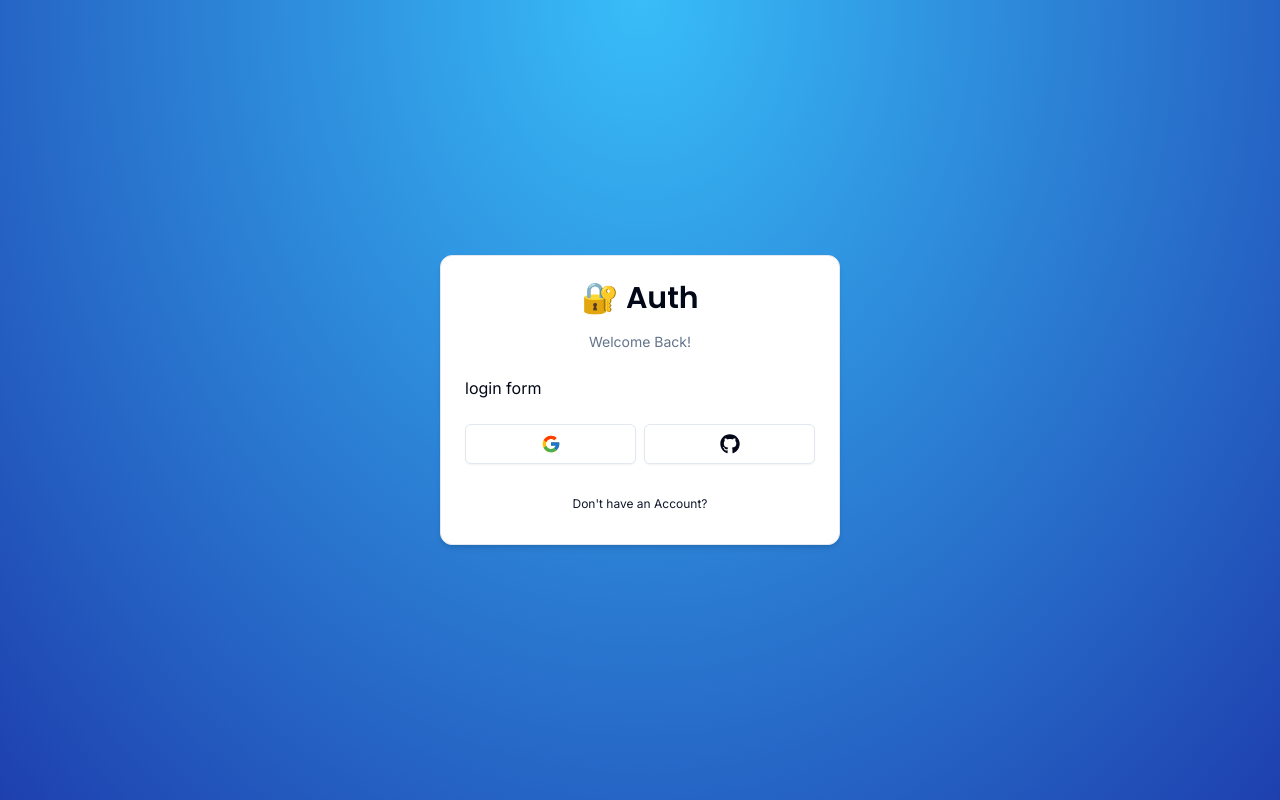
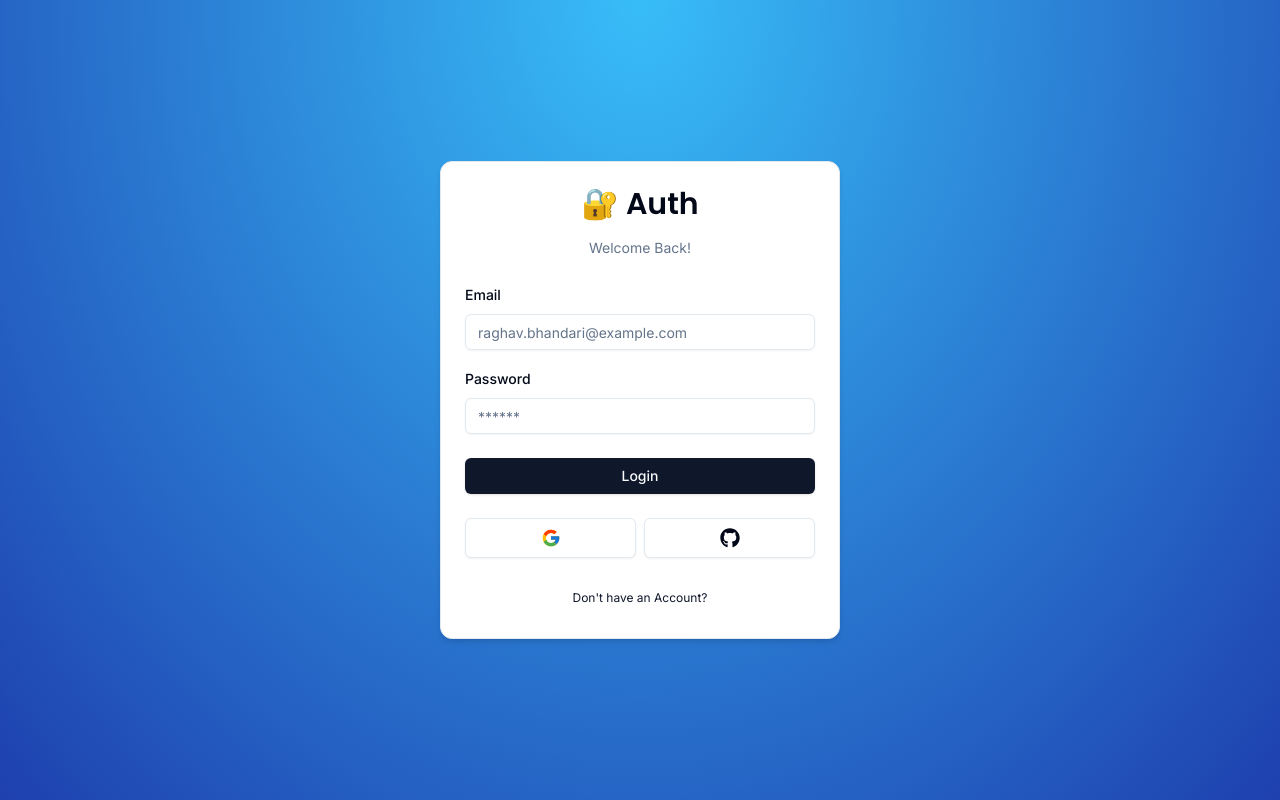
Before and after one commit to R-Bhandari/auth-tool, a Next.js app: page /auth/login in a window 1280 px wide. Built offline with nearby package versions, Linux system fonts and the light colour scheme.

Commit message:
login form updated

```diff
--- a/components/auth/login-form.tsx
+++ b/components/auth/login-form.tsx
@@ -1,6 +1,31 @@
+"use client";
+
+import * as z from "zod"
 import { CardWrapper } from "./card-wrapper"
+import { useForm } from "react-hook-form"
+import { zodResolver } from "@hookform/resolvers/zod"
+import { LoginSchema } from "@/schemas"
+import { Button } from "../ui/button";
+import { Input } from "../ui/input";
+import {
+    Form,
+    FormControl,
+    FormField,
+    FormItem,
+    FormLabel,
+    FormMessage
+ } from "../ui/form"
 
 export const LoginForm = () => {
+
+    const form = useForm<z.infer<typeof LoginSchema>>({
+        resolver: zodResolver(LoginSchema),
+        defaultValues: {
+            email: "",
+            password: ""
+        }
+    })
+
     return(
         <div>
             <CardWrapper
@@ -9,7 +34,57 @@
                 backButtonHref="/auth/register"
                 showSocial
             >
-                login form
+                <Form {...form}>
+                    <form
+                        onSubmit={form.handleSubmit(() => {})}
+                        className="space-y-6"
+                    >
+                        <div className="space-y-4">
+                            <FormField
+                                control={form.control}
+                                name="email"
+                                render={({field}) => (
+                                    <FormItem>
+                                        <FormLabel>Email</FormLabel>
+                                        <FormControl>
+                                            <Input
+                                                {...field}
+                                                placeholder="raghav.bhandari@example.com"
+                                                type="email"
+                                            />
+                                        </FormControl>
+                                        <FormMessage />
+                                    </FormItem>
+                                )}
+                            />
+
+                            <FormField
+                                control={form.control}
+                                name="password"
+                                render={({field}) => (
+                                    <FormItem>
+                                        <FormLabel>Password</FormLabel>
+                                        <FormControl>
+                                            <Input
+                                                {...field}
+                                                placeholder="******"
+                                                type="password"
+                                            />
+                                        </FormControl>
+                                        <FormMessage />
+                                    </FormItem>
+                                )}
+                            />
+                        </div>
+                        <Button
+                            type="submit"
+                            className="w-full"
+                        >
+                            Login
+                        </Button>
+
+                    </form>
+                </Form>
             </CardWrapper>
         </div>
     )
--- /dev/null
+++ b/components/ui/form.tsx
@@ -0,0 +1,176 @@
+import * as React from "react"
+import * as LabelPrimitive from "@radix-ui/react-label"
+import { Slot } from "@radix-ui/react-slot"
+import {
+  Controller,
+  ControllerProps,
+  FieldPath,
+  FieldValues,
+  FormProvider,
+  useFormContext,
+} from "react-hook-form"
+
+import { cn } from "@/lib/utils"
+import { Label } from "@/components/ui/label"
+
+const Form = FormProvider
+
+type FormFieldContextValue<
+  TFieldValues extends FieldValues = FieldValues,
+  TName extends FieldPath<TFieldValues> = FieldPath<TFieldValues>
+> = {
+  name: TName
+}
+
+const FormFieldContext = React.createContext<FormFieldContextValue>(
+  {} as FormFieldContextValue
+)
+
+const FormField = <
+  TFieldValues extends FieldValues = FieldValues,
+  TName extends FieldPath<TFieldValues> = FieldPath<TFieldValues>
+>({
+  ...props
+}: ControllerProps<TFieldValues, TName>) => {
+  return (
+    <FormFieldContext.Provider value={{ name: props.name }}>
+      <Controller {...props} />
+    </FormFieldContext.Provider>
+  )
+}
+
+const useFormField = () => {
+  const fieldContext = React.useContext(FormFieldContext)
+  const itemContext = React.useContext(FormItemContext)
+  const { getFieldState, formState } = useFormContext()
+
+  const fieldState = getFieldState(fieldContext.name, formState)
+
+  if (!fieldContext) {
+    throw new Error("useFormField should be used within <FormField>")
+  }
+
+  const { id } = itemContext
+
+  return {
+    id,
+    name: fieldContext.name,
+    formItemId: `${id}-form-item`,
+    formDescriptionId: `${id}-form-item-description`,
+    formMessageId: `${id}-form-item-message`,
+    ...fieldState,
+  }
+}
+
+type FormItemContextValue = {
+  id: string
+}
+
+const FormItemContext = React.createContext<FormItemContextValue>(
+  {} as FormItemContextValue
+)
+
+const FormItem = React.forwardRef<
+  HTMLDivElement,
+  React.HTMLAttributes<HTMLDivElement>
+>(({ className, ...props }, ref) => {
+  const id = React.useId()
+
+  return (
+    <FormItemContext.Provider value={{ id }}>
+      <div ref={ref} className={cn("space-y-2", className)} {...props} />
+    </FormItemContext.Provider>
+  )
+})
+FormItem.displayName = "FormItem"
+
+const FormLabel = React.forwardRef<
+  React.ElementRef<typeof LabelPrimitive.Root>,
+  React.ComponentPropsWithoutRef<typeof LabelPrimitive.Root>
+>(({ className, ...props }, ref) => {
+  const { error, formItemId } = useFormField()
+
+  return (
+    <Label
+      ref={ref}
+      className={cn(error && "text-destructive", className)}
+      htmlFor={formItemId}
+      {...props}
+    />
+  )
+})
+FormLabel.displayName = "FormLabel"
+
+const FormControl = React.forwardRef<
+  React.ElementRef<typeof Slot>,
+  React.ComponentPropsWithoutRef<typeof Slot>
+>(({ ...props }, ref) => {
+  const { error, formItemId, formDescriptionId, formMessageId } = useFormField()
+
+  return (
+    <Slot
+      ref={ref}
+      id={formItemId}
+      aria-describedby={
+        !error
+          ? `${formDescriptionId}`
+          : `${formDescriptionId} ${formMessageId}`
+      }
+      aria-invalid={!!error}
+      {...props}
+    />
+  )
+})
+FormControl.displayName = "FormControl"
+
+const FormDescription = React.forwardRef<
+  HTMLParagraphElement,
+  React.HTMLAttributes<HTMLParagraphElement>
+>(({ className, ...props }, ref) => {
+  const { formDescriptionId } = useFormField()
+
+  return (
+    <p
+      ref={ref}
+      id={formDescriptionId}
+      className={cn("text-[0.8rem] text-muted-foreground", className)}
+      {...props}
+    />
+  )
+})
+FormDescription.displayName = "FormDescription"
+
+const FormMessage = React.forwardRef<
+  HTMLParagraphElement,
+  React.HTMLAttributes<HTMLParagraphElement>
+>(({ className, children, ...props }, ref) => {
+  const { error, formMessageId } = useFormField()
+  const body = error ? String(error?.message) : children
+
+  if (!body) {
+    return null
+  }
+
+  return (
+    <p
+      ref={ref}
+      id={formMessageId}
+      className={cn("text-[0.8rem] font-medium text-destructive", className)}
+      {...props}
+    >
+      {body}
+    </p>
+  )
+})
+FormMessage.displayName = "FormMessage"
+
+export {
+  useFormField,
+  Form,
+  FormItem,
+  FormLabel,
+  FormControl,
+  FormDescription,
+  FormMessage,
+  FormField,
+}
--- /dev/null
+++ b/components/ui/input.tsx
@@ -0,0 +1,25 @@
+import * as React from "react"
+
+import { cn } from "@/lib/utils"
+
+export interface InputProps
+  extends React.InputHTMLAttributes<HTMLInputElement> {}
+
+const Input = React.forwardRef<HTMLInputElement, InputProps>(
+  ({ className, type, ...props }, ref) => {
+    return (
+      <input
+        type={type}
+        className={cn(
+          "flex h-9 w-full rounded-md border border-input bg-transparent px-3 py-1 text-sm shadow-sm transition-colors file:border-0 file:bg-transparent file:text-sm file:font-medium placeholder:text-muted-foreground focus-visible:outline-none focus-visible:ring-1 focus-visible:ring-ring disabled:cursor-not-allowed disabled:opacity-50",
+          className
+        )}
+        ref={ref}
+        {...props}
+      />
+    )
+  }
+)
+Input.displayName = "Input"
+
+export { Input }
--- /dev/null
+++ b/components/ui/label.tsx
@@ -0,0 +1,26 @@
+"use client"
+
+import * as React from "react"
+import * as LabelPrimitive from "@radix-ui/react-label"
+import { cva, type VariantProps } from "class-variance-authority"
+
+import { cn } from "@/lib/utils"
+
+const labelVariants = cva(
+  "text-sm font-medium leading-none peer-disabled:cursor-not-allowed peer-disabled:opacity-70"
+)
+
+const Label = React.forwardRef<
+  React.ElementRef<typeof LabelPrimitive.Root>,
+  React.ComponentPropsWithoutRef<typeof LabelPrimitive.Root> &
+    VariantProps<typeof labelVariants>
+>(({ className, ...props }, ref) => (
+  <LabelPrimitive.Root
+    ref={ref}
+    className={cn(labelVariants(), className)}
+    {...props}
+  />
+))
+Label.displayName = LabelPrimitive.Root.displayName
+
+export { Label }
--- a/package.json
+++ b/package.json
@@ -9,16 +9,20 @@
     "lint": "next lint"
   },
   "dependencies": {
+    "@hookform/resolvers": "^3.3.4",
     "@radix-ui/react-icons": "^1.3.0",
+    "@radix-ui/react-label": "^2.0.2",
     "@radix-ui/react-slot": "^1.0.2",
     "class-variance-authority": "^0.7.0",
     "clsx": "^2.1.0",
     "next": "14.1.1",
     "react": "^18",
     "react-dom": "^18",
+    "react-hook-form": "^7.51.0",
     "react-icons": "^5.0.1",
     "tailwind-merge": "^2.2.1",
-    "tailwindcss-animate": "^1.0.7"
+    "tailwindcss-animate": "^1.0.7",
+    "zod": "^3.22.4"
   },
   "devDependencies": {
     "@types/node": "^20",
--- /dev/null
+++ b/schemas/index.ts
@@ -0,0 +1,10 @@
+import * as z from "zod";
+
+export const LoginSchema = () => {
+    email: z.string().email({
+        message: "Email is required!",
+    })
+    password: z.string().min(1, {
+        message: "Password is required!",
+    })
+}
```
Also changed, not shown: 1 other file (tests, documents, lock files or other folders).
